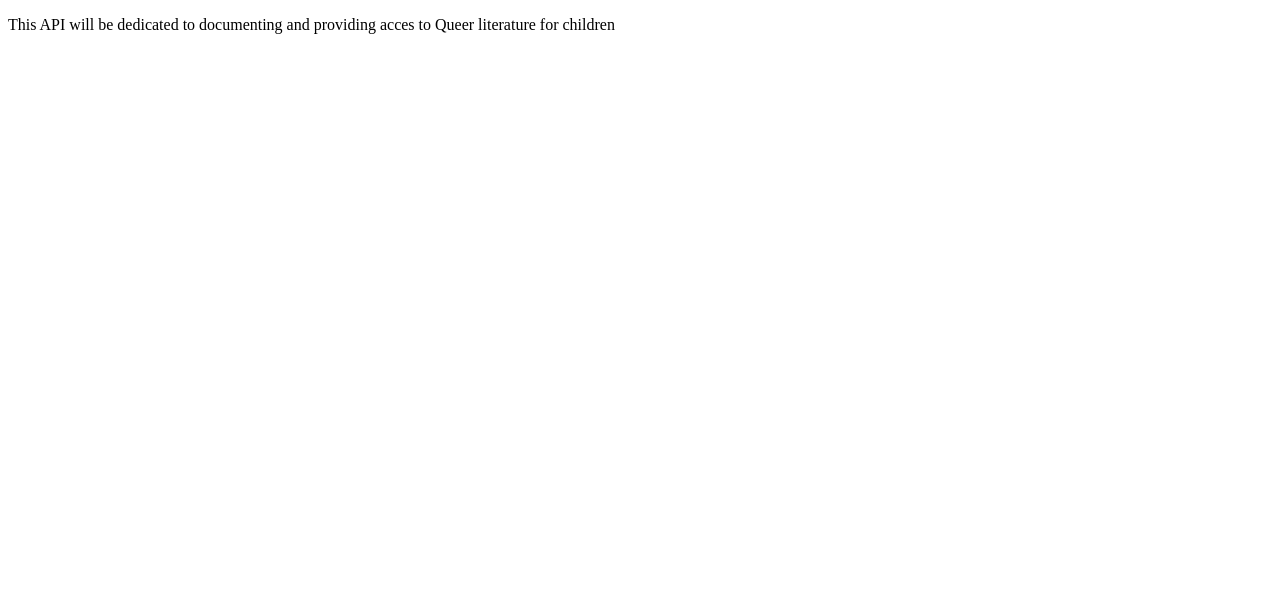
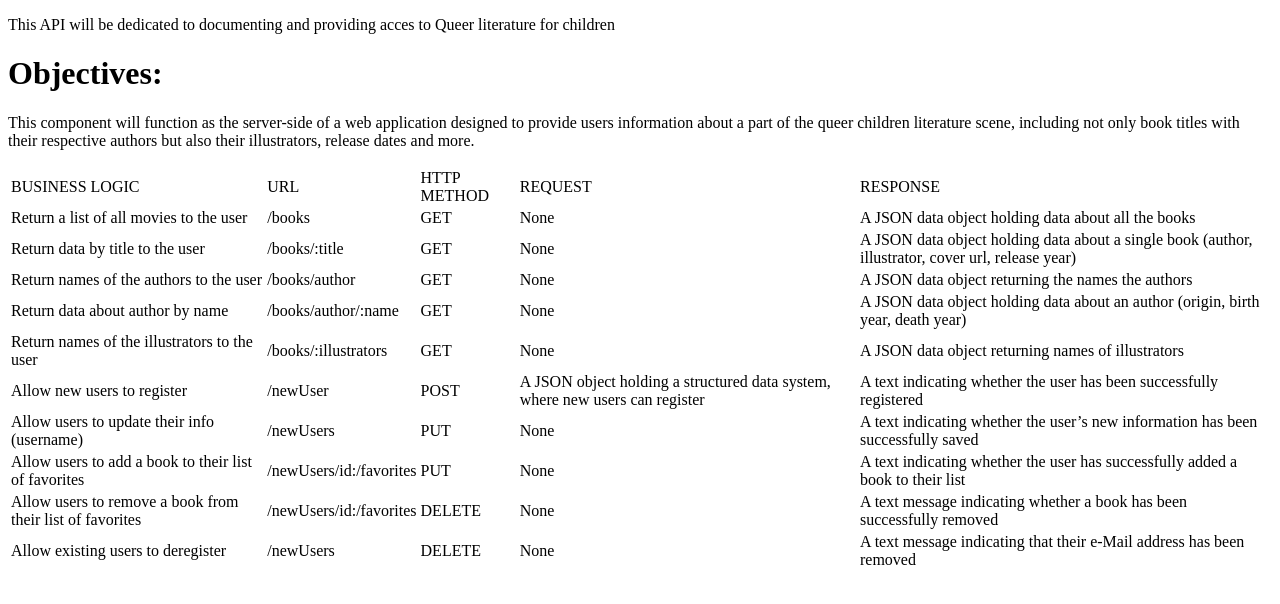
Before and after one commit to LucArtOhm/books_api, a website: page public/documentation.html in a window 1280 px wide. Drawn offline with Linux system fonts and the light colour scheme.

Commit message:
Update Documentation

```diff
--- a/index.js
+++ b/index.js
@@ -1,5 +1,5 @@
 const express = require('express');
-    morgan = require('morgan');
+morgan = require('morgan');
 
 const app = express();
 
--- a/package.json
+++ b/package.json
@@ -20,7 +20,7 @@
   "homepage": "https://github.com/Lucarte/books_api#readme",
   "dependencies": {
     "body-parser": "^1.20.0",
-    "express": "^4.17.3",
+    "express": "^4.18.1",
     "lodash": "^4.17.21",
     "morgan": "^1.10.0"
   }
--- a/public/documentation.html
+++ b/public/documentation.html
@@ -1,12 +1,106 @@
 <!DOCTYPE html>
 <html lang="en">
+
 <head>
-    <meta charset="UTF-8">
-    <meta http-equiv="X-UA-Compatible" content="IE=edge">
-    <meta name="viewport" content="width=device-width, initial-scale=1.0">
-    <title>DOCUMENTATION</title>
+  <meta charset="UTF-8">
+  <meta http-equiv="X-UA-Compatible" content="IE=edge">
+  <meta name="viewport" content="width=device-width, initial-scale=1.0">
+  <title>DOCUMENTATION</title>
 </head>
+
 <body>
-    <p>This API will be dedicated to documenting and providing acces to Queer literature for children</p>
+  <p>This API will be dedicated to documenting and providing acces to Queer literature for children</p>
+
+  <h1>Objectives:</h1>
+  <p>
+    This component will function as the server-side of a web application
+    designed to provide users information about a part of the queer children literature scene,
+    including not only book titles with their respective authors but also their illustrators, release dates and more.
+  </p>
+  <table>
+    <thead>
+      <tr>
+        <td>BUSINESS LOGIC</td>
+        <td>URL</td>
+        <td>HTTP METHOD</td>
+        <td>REQUEST</td>
+        <td>RESPONSE</td>
+      </tr>
+    </thead>
+    <tbody>
+      <tr>
+        <td>Return a list of all movies to the user</td>
+        <td>/books</td>
+        <td>GET</td>
+        <td>None</td>
+        <td>A JSON data object holding data about all the books</td>
+      </tr>
+      <tr>
+        <td>Return data by title to the user</td>
+        <td>/books/:title</td>
+        <td>GET</td>
+        <td>None</td>
+        <td>A JSON data object holding data about a single book (author, illustrator, cover url, release year)</td>
+      </tr>
+      <tr>
+        <td>Return names of the authors to the user</td>
+        <td>/books/author</td>
+        <td>GET</td>
+        <td>None</td>
+        <td>A JSON data object returning the names the authors</td>
+      </tr>
+      <tr>
+        <td>Return data about author by name</td>
+        <td>/books/author/:name</td>
+        <td>GET</td>
+        <td>None</td>
+        <td>A JSON data object holding data about an author (origin, birth year, death year)</td>
+      </tr>
+      <tr>
+        <td>Return names of the illustrators to the user</td>
+        <td>/books/:illustrators</td>
+        <td>GET</td>
+        <td>None</td>
+        <td>A JSON data object returning names of illustrators</td>
+      </tr>
+      <tr>
+        <td>Allow new users to register</td>
+        <td>/newUser</td>
+        <td>POST</td>
+        <td>A JSON object holding a structured data system, where new users can register</td>
+        <td>A text indicating whether the user has been successfully registered</td>
+      </tr>
+      <tr>
+        <td>Allow users to update their info (username)</td>
+        <td>/newUsers</td>
+        <td>PUT</td>
+        <td>None</td>
+        <td>A text indicating whether the user’s new information has been successfully saved
+        </td>
+      </tr>
+      <tr>
+        <td>Allow users to add a book to their list of favorites</td>
+        <td>/newUsers/id:/favorites</td>
+        <td>PUT</td>
+        <td>None</td>
+        <td>A text indicating whether the user has successfully added a book to their list</td>
+      </tr>
+      <tr>
+        <td>Allow users to remove a book from their list of favorites</td>
+        <td>/newUsers/id:/favorites</td>
+        <td>DELETE</td>
+        <td>None</td>
+        <td>A text message indicating whether a book has been successfully removed</td>
+      </tr>
+      <tr>
+        <td>Allow existing users to deregister</td>
+        <td>/newUsers</td>
+        <td>DELETE</td>
+        <td>None</td>
+        <td>A text message indicating that their e-Mail address has been removed</td>
+      </tr>
+    </tbody>
+  </table>
 </body>
+
 </html>
```
Also changed, not shown: 2 other files.
